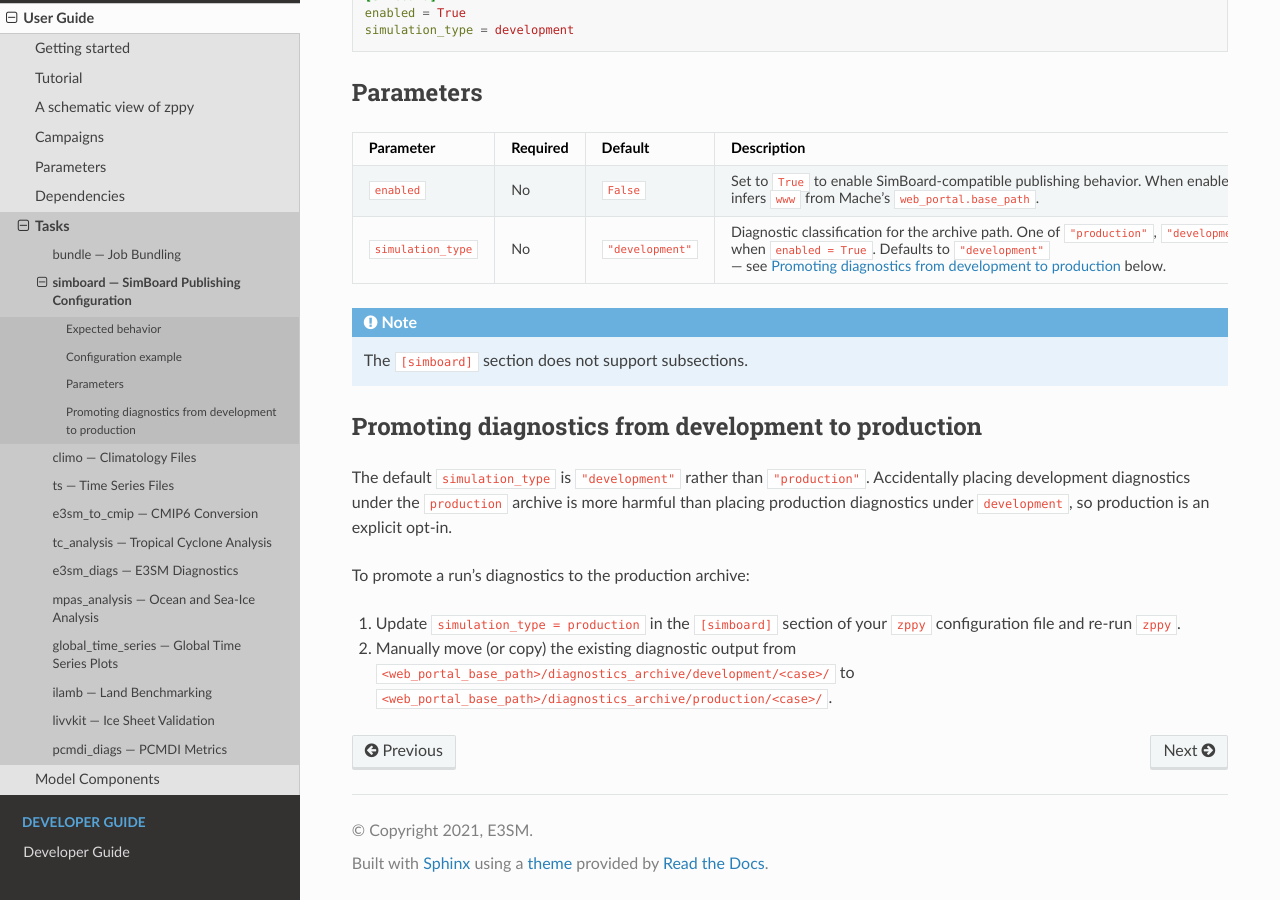
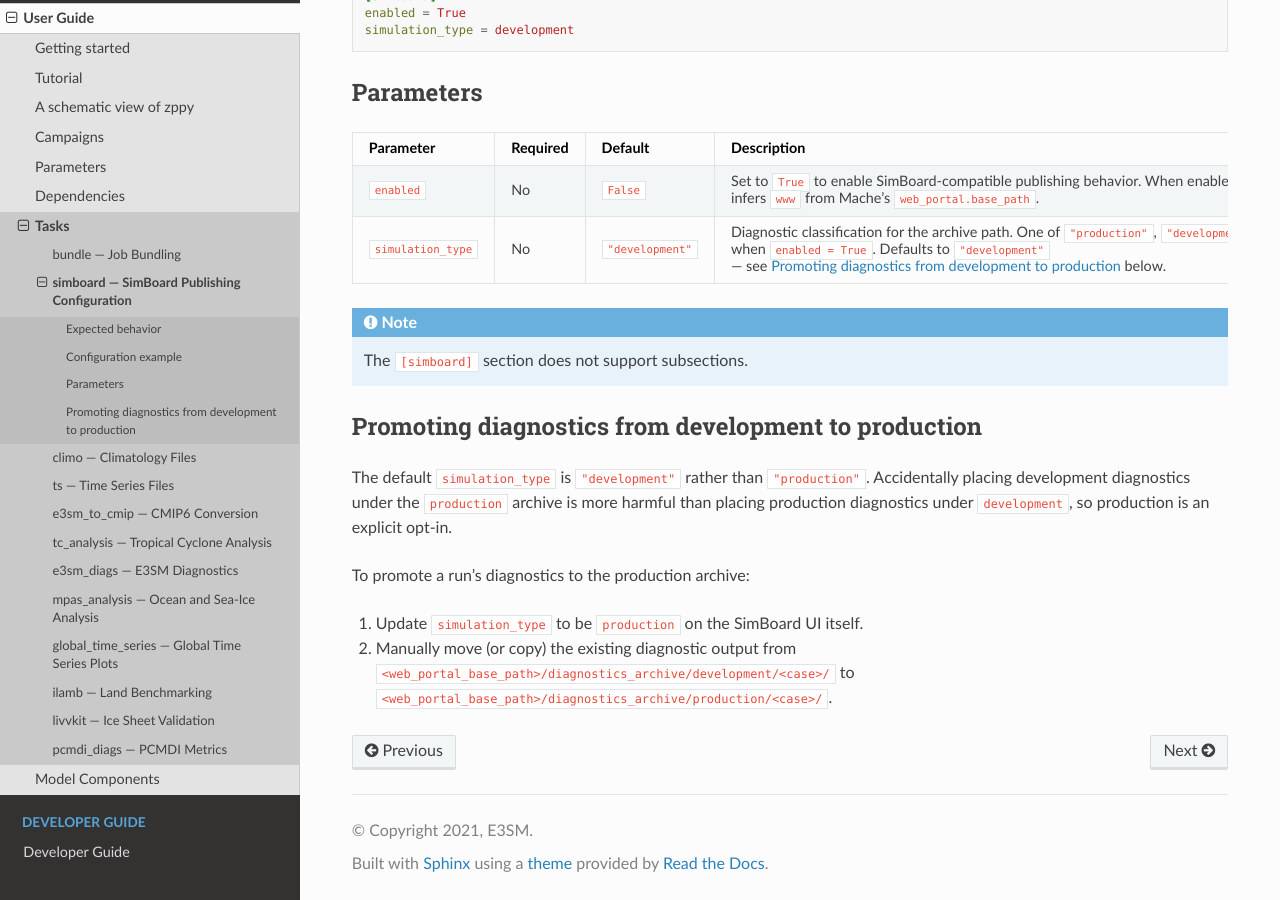
Before and after one commit to E3SM-Project/zppy, a Sphinx documentation site: the page built from docs/source/user_guide/tasks/simboard.rst, in a window 1280 px wide and 900 px high, scrolled down 929 px. Built offline with Sphinx 7.4.7 and the Read the Docs theme 3.1.0, drawn with Linux system fonts in a browser that asks for light colours.

Commit message:
Minor doc rewording

```diff
--- a/docs/source/user_guide/tasks/simboard.rst
+++ b/docs/source/user_guide/tasks/simboard.rst
@@ -102,8 +102,7 @@ under ``development``, so production is an explicit opt-in.
 
 To promote a run's diagnostics to the production archive:
 
-1. Update ``simulation_type = production`` in the ``[simboard]`` section of
-   your ``zppy`` configuration file and re-run ``zppy``.
+1. Update ``simulation_type`` to be ``production`` on the SimBoard UI itself.
 2. Manually move (or copy) the existing diagnostic output from
    ``<web_portal_base_path>/diagnostics_archive/development/<case>/`` to
    ``<web_portal_base_path>/diagnostics_archive/production/<case>/``.
```
